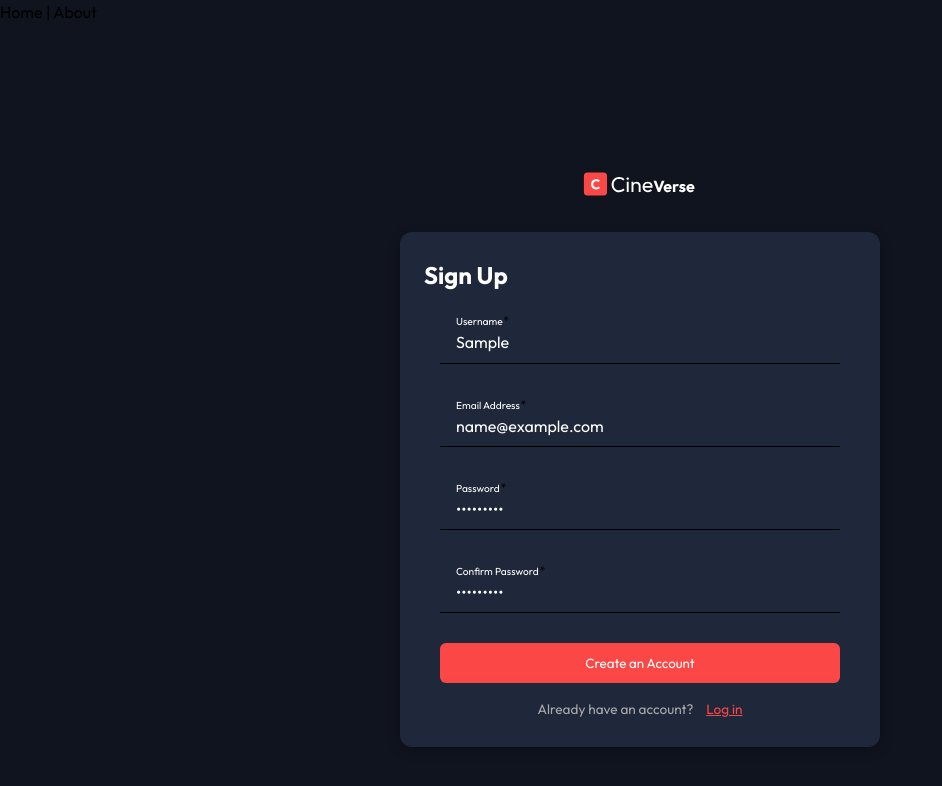
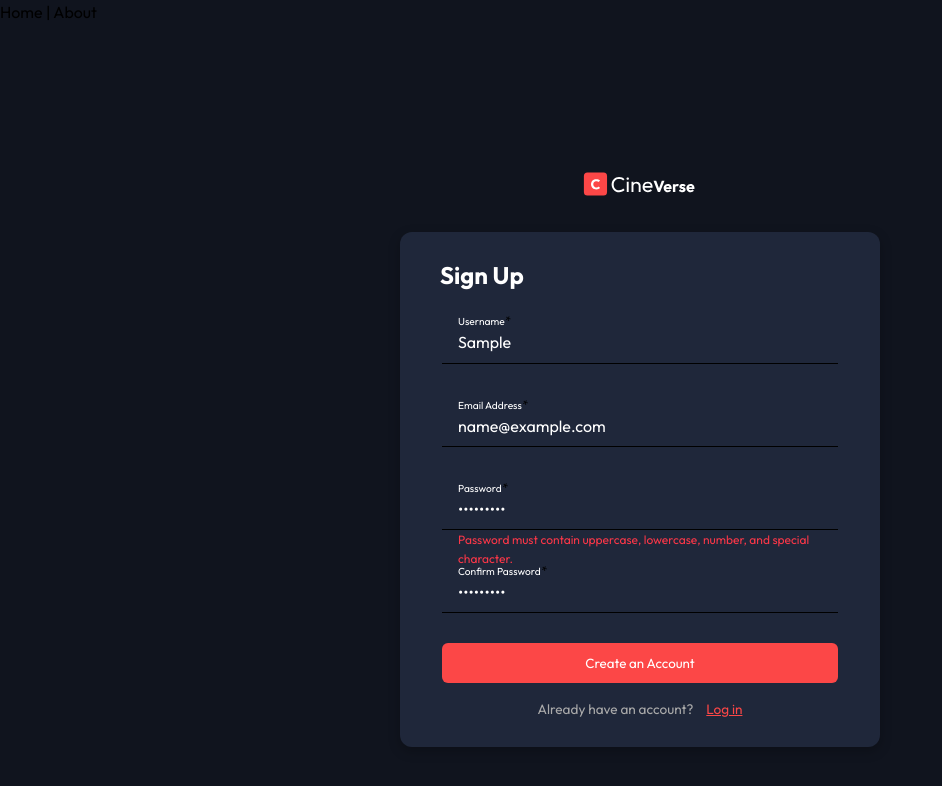
Before and after one commit to AmaliTech-Training-Academy/entertainment-app-frontend, an Angular app: page /signup in a window 1280 px wide. Both pictures are taken after typing "Sample", "name@example.com", "Sample123", "Sample123" into the empty fields and a click on the button "Create an Account". Shown: the top 786 px of the page, without its empty margins (0-942 px from the left). Built offline with nearby package versions, Linux system fonts and the light colour scheme.

Commit message:
feat(auth): enforce strong password rules using static validation criteria

```diff
--- a/src/app/features/auth/sign-up/sign-up.component.html
+++ b/src/app/features/auth/sign-up/sign-up.component.html
@@ -23,6 +23,7 @@
           aria-required="true"
           aria-describedby="username-error"
           class="register__input"
+          placeholder="Username"
         />
         @if (username?.touched && username?.invalid) {
           <mat-error id="username-error" class="register__error">
@@ -89,13 +90,17 @@
         />
         @if (password?.touched && password?.invalid) {
           <mat-error id="password-error" class="register__error">
-            @if (password?.errors?.["required"]) {
-              Password is required.
-            }
-            @if (password?.errors?.["minlength"]) {
-              Minimum 6 characters required.
-            }
-          </mat-error>
+  @if (password?.errors?.['required']) {
+    Password is required.
+  }
+  @if (password?.errors?.['minlength']) {
+    Minimum 8 characters required.
+  }
+  @if (password?.errors?.['weakPassword']) {
+    Password must contain uppercase, lowercase, number, and special character.
+  }
+</mat-error>
+
         }
       </mat-form-field>
 
--- a/src/app/features/auth/sign-up/sign-up.component.scss
+++ b/src/app/features/auth/sign-up/sign-up.component.scss
@@ -80,8 +80,6 @@
         color: color($red-colors, 100);
         display: flex;
         justify-content: flex-end;
-        margin-top: -1.8rem;
-        margin-left: 3rem;
       }
 
       .register__submit {
@@ -119,12 +117,19 @@
   @media (min-width: 768px) {
     justify-content: center;
 
-    .register {
-      max-width: 480px;
-    }
-
     .register__logo {
       margin-top: 0;
     }
+
+    .register {
+      max-width: 480px;
+      padding: space(6) space(8);
+
+      &__form {
+        margin: space(0);
+      }
+    }
+
+
   }
 }
--- a/src/app/features/auth/sign-up/sign-up.component.ts
+++ b/src/app/features/auth/sign-up/sign-up.component.ts
@@ -46,7 +46,7 @@ export class SignUpComponent {
           [Validators.required, Validators.email],
           [this.emailTakenValidator],
         ],
-        password: ['', [Validators.required, Validators.minLength(6)]],
+        password: ['', [Validators.required, Validators.minLength(8), this.strongPasswordValidator]],
         confirmPassword: ['', Validators.required],
       },
       {
@@ -54,6 +54,18 @@ export class SignUpComponent {
       },
     );
   }
+
+  // Add this method inside the SignUpComponent class
+private strongPasswordValidator(control: any): ValidationErrors | null {
+  const value = control.value;
+  const strongPasswordRegex =
+    /^(?=.*[a-z])(?=.*[A-Z])(?=.*\d)(?=.*[\W_]).{8,}$/;
+
+  return strongPasswordRegex.test(value)
+    ? null
+    : { weakPassword: true };
+}
+
 
   // Validator for username taken
   usernameTakenValidator = (control: any): Promise<ValidationErrors | null> => {
```
